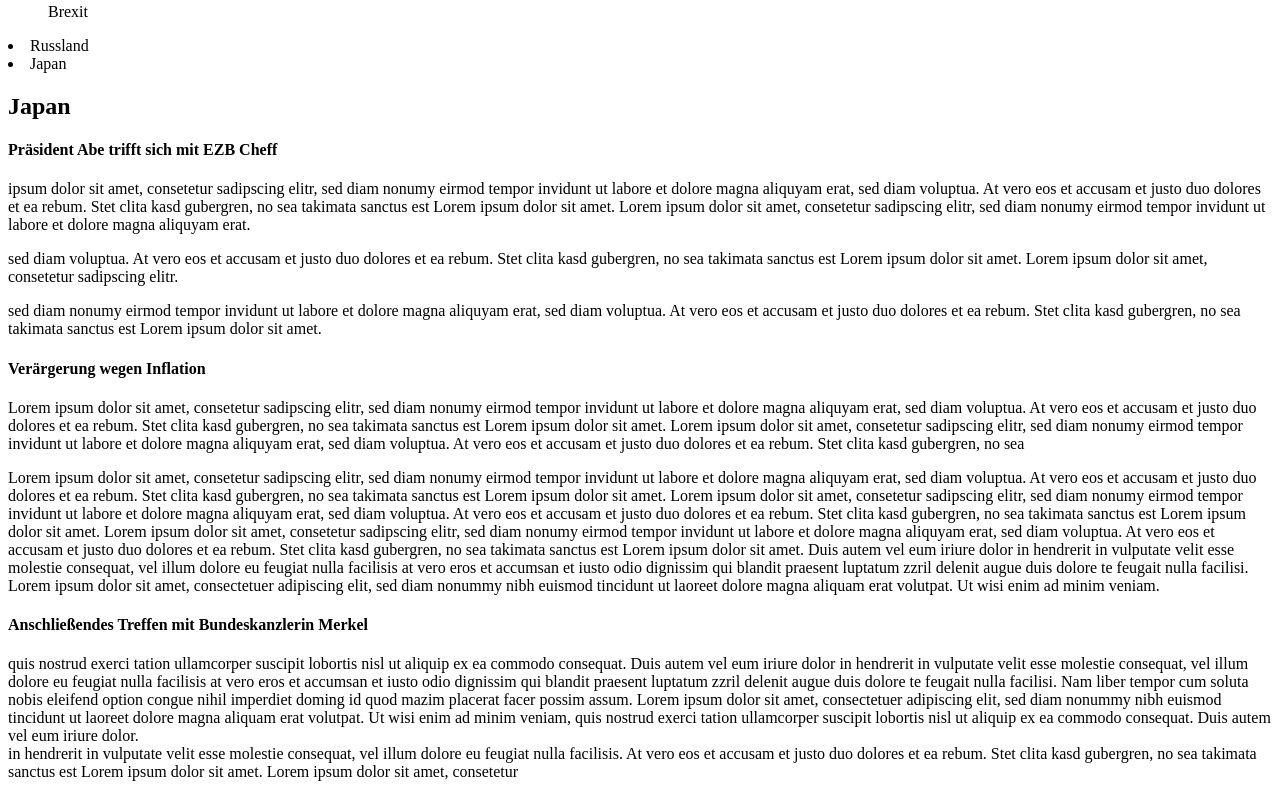
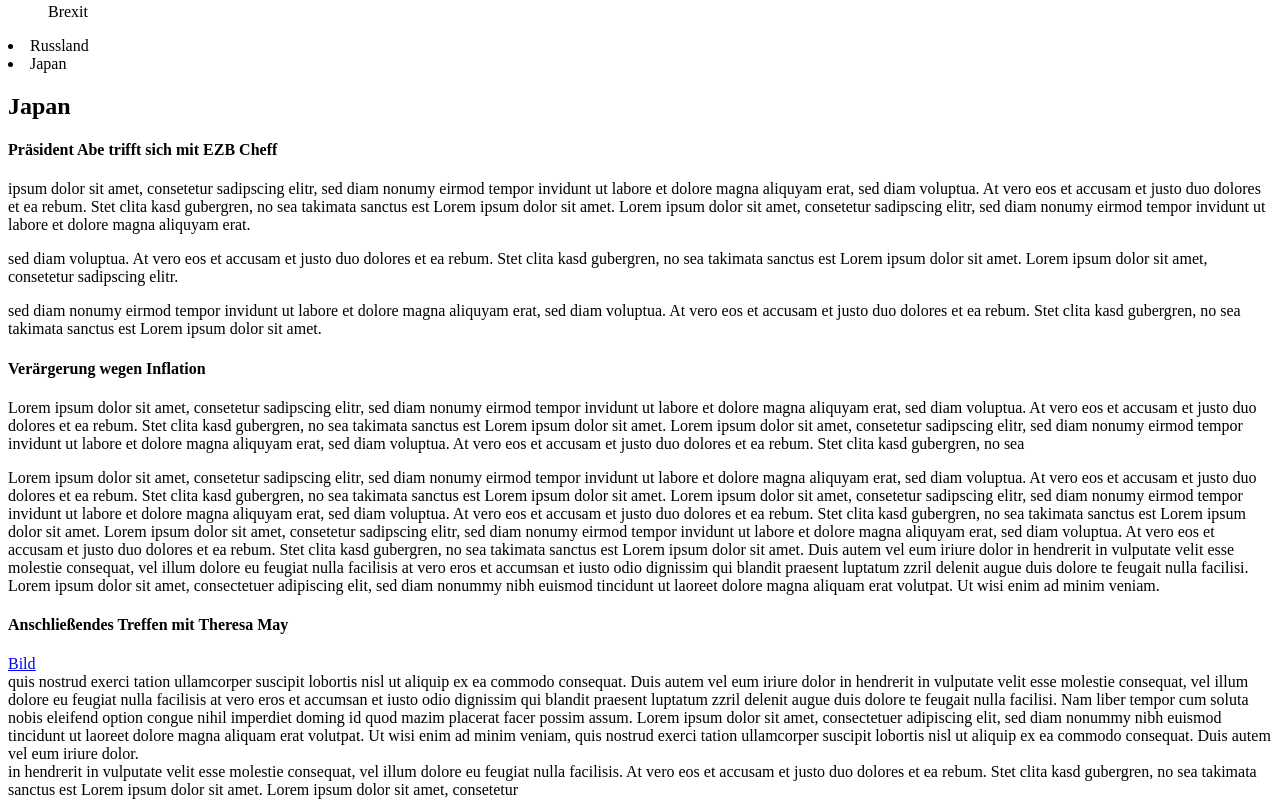
Before and after one commit to Jamal179/Jamal179.github.io, a plain HTML site: page Steckbrief/Aufgabe 2/Aufgabe2.html in a window 1280 px wide. Shown: the part 317-1124 px from the top of the page. Drawn offline with Linux system fonts and the light colour scheme.

Commit message:
Test 3
s

```diff
--- a/Steckbrief/Aufgabe 2/Aufgabe2.html
+++ b/Steckbrief/Aufgabe 2/Aufgabe2.html
@@ -36,7 +36,8 @@
         Duis autem vel eum iriure dolor in hendrerit in vulputate velit esse molestie consequat, vel illum dolore eu feugiat nulla facilisis at vero eros et accumsan et iusto odio dignissim qui blandit praesent luptatum zzril delenit augue duis dolore te feugait nulla facilisi. Lorem ipsum dolor sit amet, consectetuer adipiscing elit, sed diam nonummy nibh euismod tincidunt ut laoreet dolore magna aliquam erat volutpat.
 
         Ut wisi enim ad minim veniam. </p>
-        <h4>Anschließendes Treffen mit Bundeskanzlerin Merkel</h4>
+        <h4>Anschließendes Treffen mit Theresa May </h4>
+        <a href="shinzoabe.jpg" >Bild</a>
         <section>quis nostrud exerci tation ullamcorper suscipit lobortis nisl ut aliquip ex ea commodo consequat. Duis autem vel eum iriure dolor in hendrerit in vulputate velit esse molestie consequat, vel illum dolore eu feugiat nulla facilisis at vero eros et accumsan et iusto odio dignissim qui blandit praesent luptatum zzril delenit augue duis dolore te feugait nulla facilisi.
 
         Nam liber tempor cum soluta nobis eleifend option congue nihil imperdiet doming id quod mazim placerat facer possim assum. Lorem ipsum dolor sit amet, consectetuer adipiscing elit, sed diam nonummy nibh euismod tincidunt ut laoreet dolore magna aliquam erat volutpat. Ut wisi enim ad minim veniam, quis nostrud exerci tation ullamcorper suscipit lobortis nisl ut aliquip ex ea commodo consequat.
```
